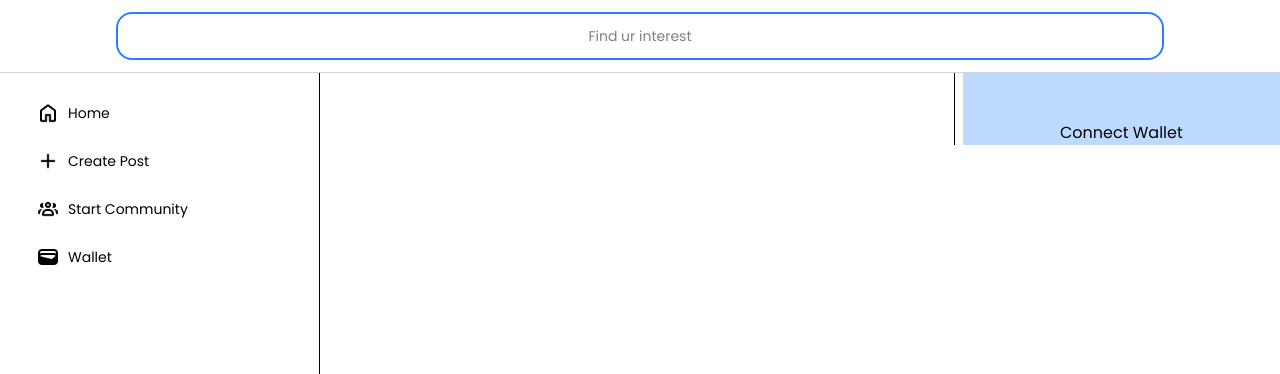
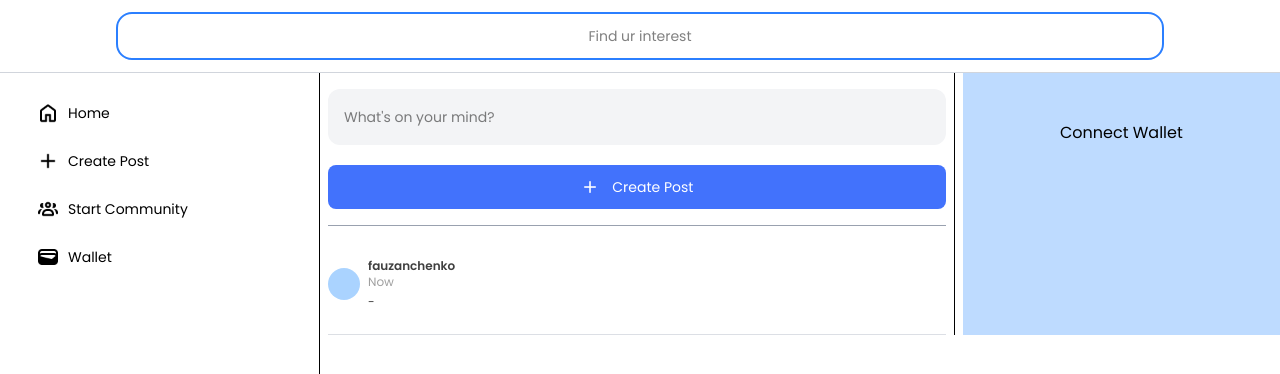
Before and after one commit to achmadfauzanhusain/frontend-startup-l19, a Next.js app: page /post/create in a window 1280 px wide. Shown: the top 374 px of the page. Built offline with nearby package versions, Linux system fonts and the light colour scheme.

Commit message:
style(more)

```diff
--- a/components/mainContent.js
+++ b/components/mainContent.js
@@ -30,6 +30,7 @@ const MainContent = () => {
                 {/* <Image /> */}
                 <div className="bg-blue-300 rounded-4xl p-4"></div>
 
+                {/* user info */}
                 <div className="text-xs">
                   <h2 className="font-semibold">fauzanchenko</h2>
                   <p className="opacity-50">2 days ago</p>
--- a/pages/post/create.js
+++ b/pages/post/create.js
@@ -1,3 +1,6 @@
+import Image from "next/image";
+import Link from "next/link";
+
 import ConnectWallet from "@/components/connectWallet";
 
 const CreatePost = () => {
@@ -5,7 +8,52 @@ const CreatePost = () => {
     <div className="flex flex-col gap-2 md:flex-row">
       {/* post create */}
       <div className="w-full md:w-2/3 border-0 md:border-r px-2">
+        <div className="mt-2 md:mt-4">
+          <input type="text" placeholder="What's on your mind?" className="bg-gray-100 w-full placeholder:text-sm focus:outline-none py-4 px-4 rounded-xl" />
 
+          <button className="bg-[#4272FC] mt-5 w-full cursor-pointer text-white py-3 px-4 rounded-lg hover:bg-blue-500 flex justify-center items-center text-sm gap-3">
+            <Image src="/icon/add_white.png" alt="Create Post" width={20} height={20} />
+            Create Post
+          </button>
+        </div>
+        <hr className="mt-4 text-gray-400" />
+
+        {/* example content / prototype */}
+        <div className="mt-8 flex flex-col gap-6 opacity-75">
+          <div className="border-b border-gray-300 pb-6">
+            {/* header */}
+            <Link href="/fauzanchenko" className="flex gap-2 items-center">
+                {/* <Image /> */}
+                <div className="bg-blue-300 rounded-4xl p-4"></div>
+
+                {/* user info */}
+                <div className="text-xs">
+                  <h2 className="font-semibold">fauzanchenko</h2>
+                  <p className="opacity-50">Now</p>
+                  <p className="mt-1">-</p>
+                </div>
+            </Link>
+
+            {/* content */}
+            {/* <div className="mt-2 flex flex-col md:flex-row">
+                <div className="flex justify-between flex-row md:flex-col py-3 md:px-3 gap-6 order-2 md:order-1">
+                  <div className="flex flex-row md:flex-col gap-6">
+                    <button>
+                      <Image src="/icon/like.png" alt="Like" width={20} height={20} />
+                    </button>
+                    <button>
+                      <Image src="/icon/comment.png" alt="Comment" width={20} height={20} />
+                    </button>
+                  </div>
+
+                  <button>
+                    <Image src="/icon/share.png" alt="Share" width={20} height={20} />
+                  </button>
+                </div>
+                <div className="bg-gray-200 h-[375px] w-[375px] order-1 md:order-2"></div>
+            </div> */}
+          </div>
+        </div>
       </div>
 
       {/* connect wallet */}
```
Also changed, not shown: public/icon/add_white.png (added).
